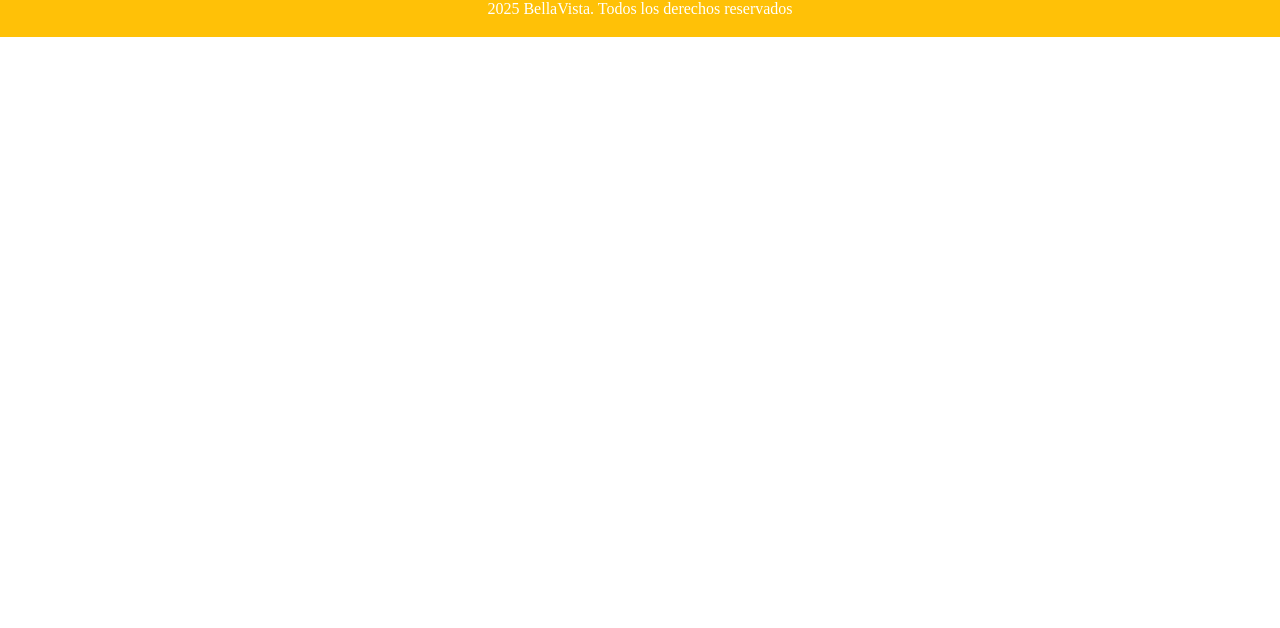
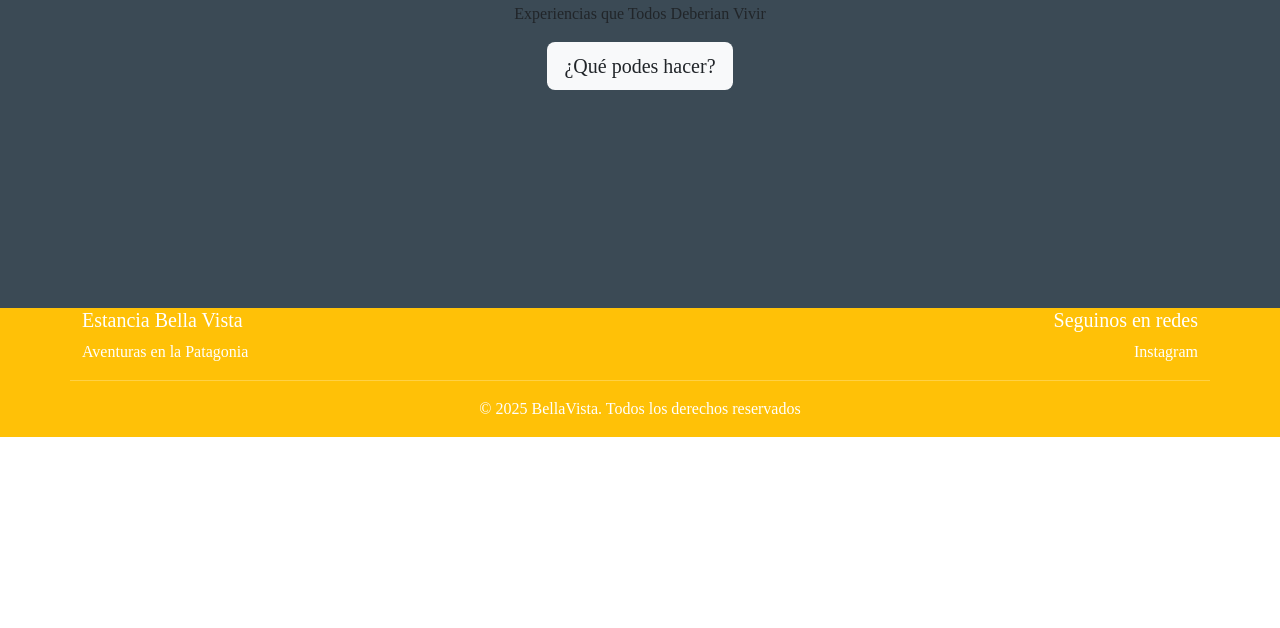
Before and after one commit to maleherrer/Modulo1-ProyectoFinal-Icaro, a plain HTML site: page index.html in a window 1280 px wide. Shown: the part 172-800 px from the top of the page. Drawn offline with nearby package versions, Linux system fonts and the light colour scheme; a web font is replaced by a local one.

Commit message:
Agregando Hero Section

```diff
--- a/css/styles.css
+++ b/css/styles.css
@@ -25,3 +25,20 @@ a {
 header {
     height: 80px;
 }
+
+/* clase personalizada */
+
+.hero-section {
+  background-color: #3b4a55;
+  min-height: 400px;
+  display: flex;
+  align-content: center;
+  justify-content: center;
+  /* gap: 1rem;
+  padding: 1rem; */
+  transition: all 0.3s ease;
+}
+
+.hero-section:hover {
+  transform: scale(1.02);
+}
--- a/index.html
+++ b/index.html
@@ -35,6 +35,16 @@
             </nav>
         </header>
 
+
+        <section class="hero-section text-center text-dark py-5">
+            <div class="container">
+                <h2>Experiencias en el Sur</h2>
+                <p>Experiencias que Todos Deberian Vivir</p>
+                <a class="btn bg-light btn-lg" href="./pages/actividades.html">¿Qué podes hacer?</a>
+            </div>
+        </section>
+
+
         <footer class="bg-warning text-white">
             <div class="container">
                 <div class="row">
@@ -48,7 +58,7 @@
                     </div>
                         <hr />
                         <p class="text-center">
-                        2025 BellaVista. Todos los derechos reservados
+                        © 2025 BellaVista. Todos los derechos reservados
                         </p>
                     </div>
                 </div>
```
Also changed, not shown: pages/actividades.html (+2 -2 lines), pages/contacto.html (+1 -1 lines).
